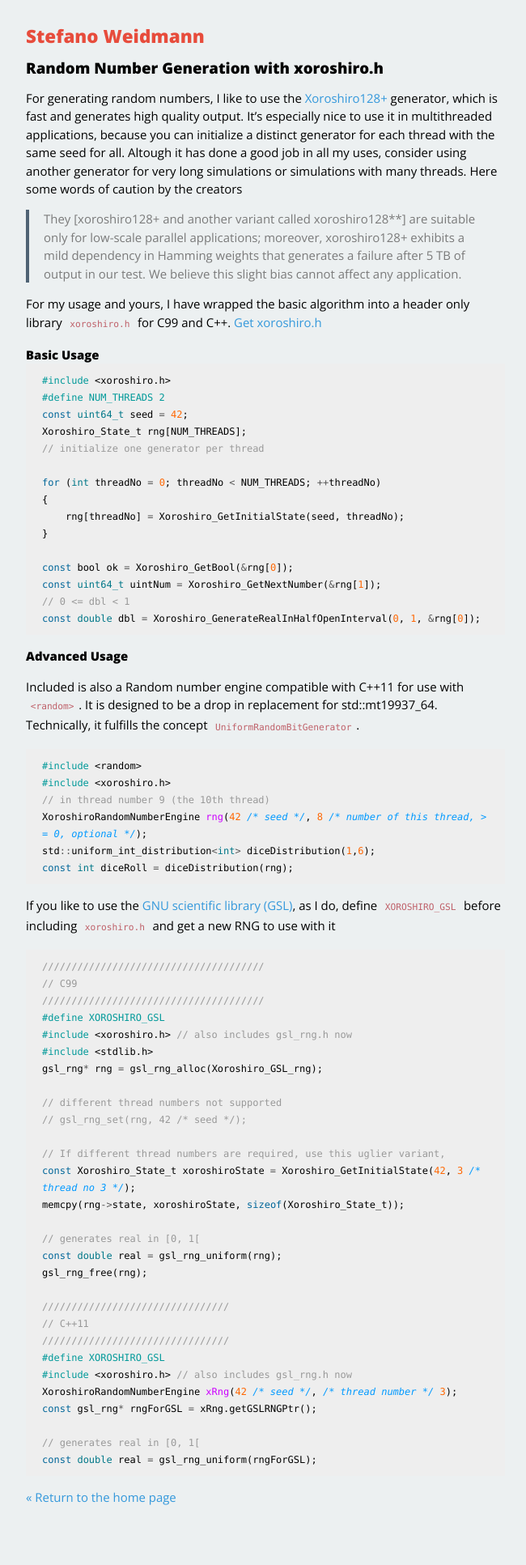
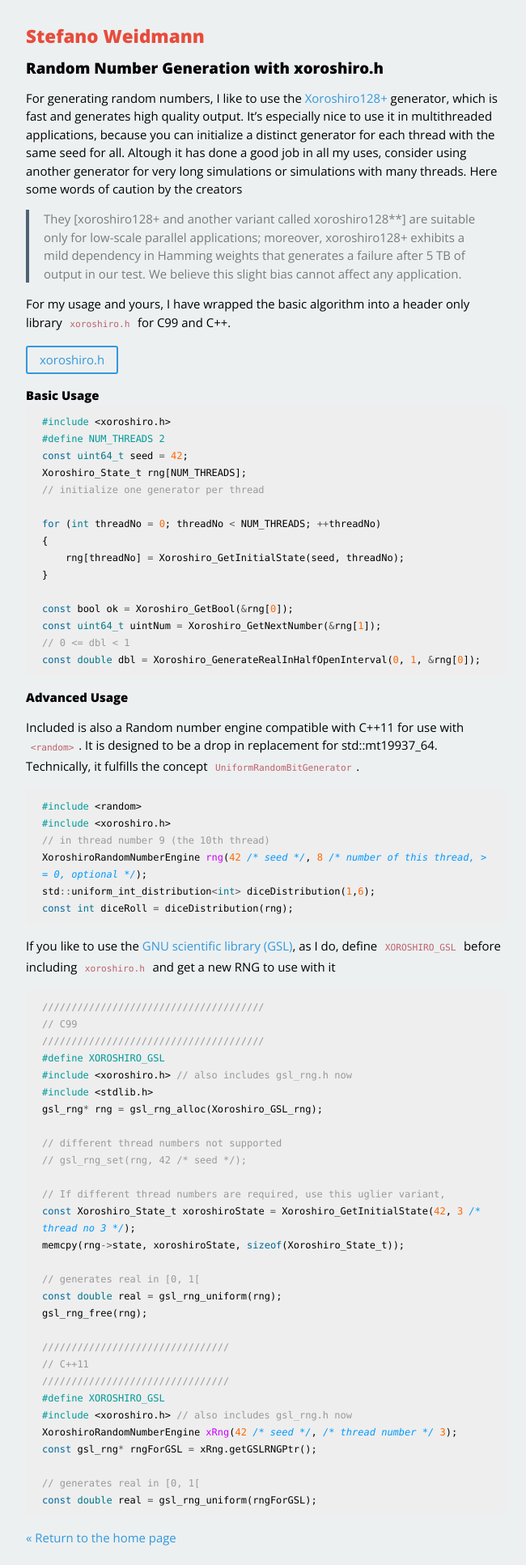
Before and after one commit to stefanoweidmann/stefanoweidmann.github.io, a Jekyll site: the page built from _posts/2018-12-29-xoroshiro-h.markdown, in a window 1280 px wide. Shown: the whole page at 81% size, without its empty margins (312-962 px from the left). Built offline with Jekyll 4.4.1, drawn with Linux system fonts in a browser that asks for light colours; before the commit the page ends 1882 px from its top, so only the background shows below that.

```diff
--- a/_posts/2018-12-29-xoroshiro-h.markdown
+++ b/_posts/2018-12-29-xoroshiro-h.markdown
@@ -13,7 +13,8 @@
 
 For my usage and yours, I have wrapped the basic algorithm into a header only library [`xoroshiro.h`](/downloads/xoroshiro.h)
  for C99 and C++.
-[Get xoroshiro.h](/downloads/xoroshiro.h){: .btn}
+
+<a href="/downloads/xoroshiro.h" class="link_btn">xoroshiro.h</a>
 
 ### Basic Usage
 
@@ -37,7 +38,7 @@
 
 ### Advanced Usage
 
-Included is also a Random number engine compatible with C++11 for use with `<random>`.
+Included is also a Random number engine compatible with C++11 for use with [`<random>`](https://en.cppreference.com/w/cpp/header/random).
 It is designed to be a drop in replacement for std::mt19937_64. Technically, it fulfills the concept
 [`UniformRandomBitGenerator`](https://en.cppreference.com/w/cpp/named_req/UniformRandomBitGenerator).
 
--- a/css/main.css
+++ b/css/main.css
@@ -184,3 +184,18 @@
    font-style: italic;
    color: rgb(102, 106, 107);
 }
+
+.link_btn {
+    display: inline-block;
+    padding: 0.3em 1em;
+    text-decoration: none;
+    color: #3498DB;
+    border: solid 2px #3498DB;
+    border-radius: 3px;
+    transition: .4s;
+}
+
+.link_btn:hover {
+    background: #3498DB;
+    color: white;
+}
```
Also changed, not shown: 2 other files.
